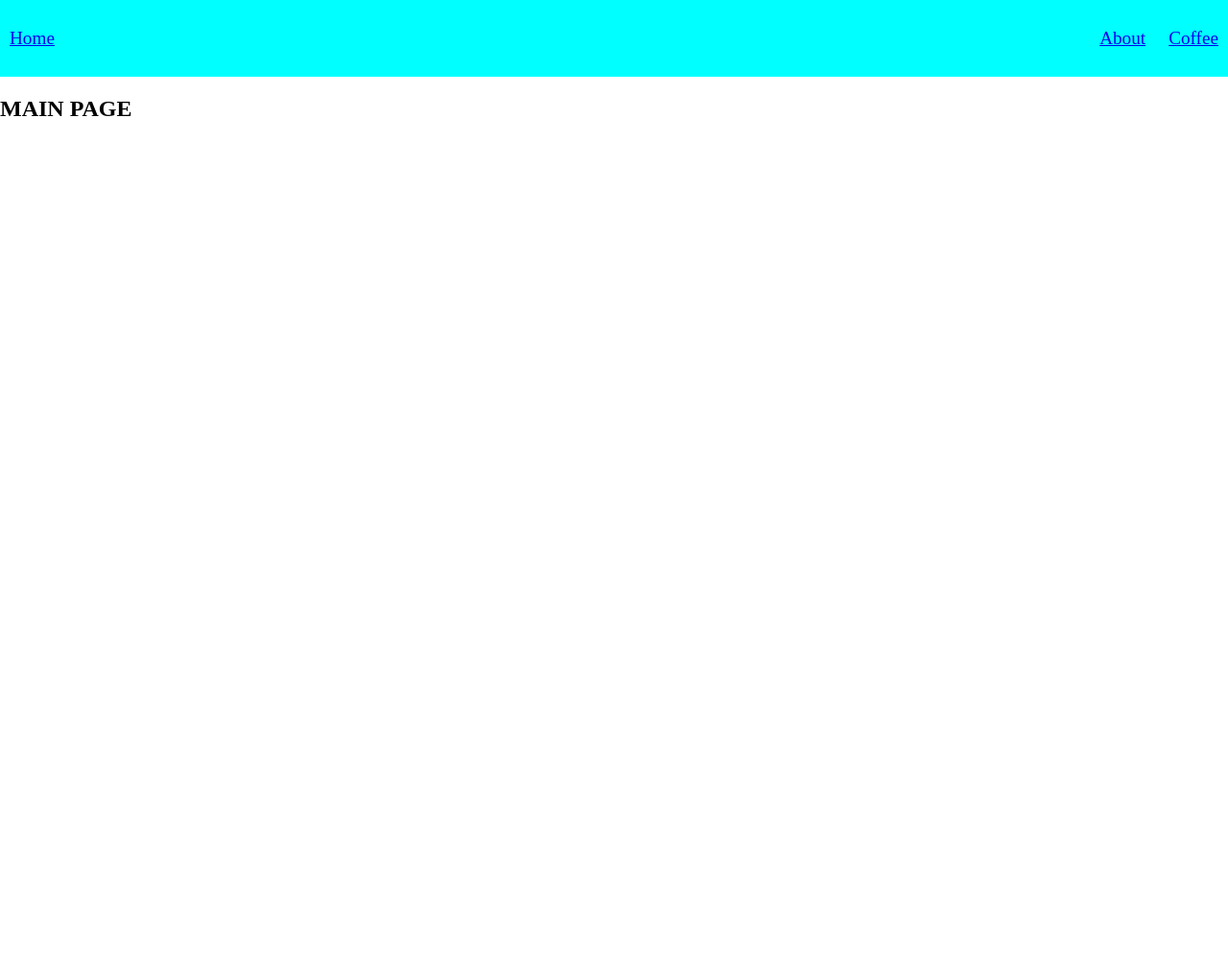
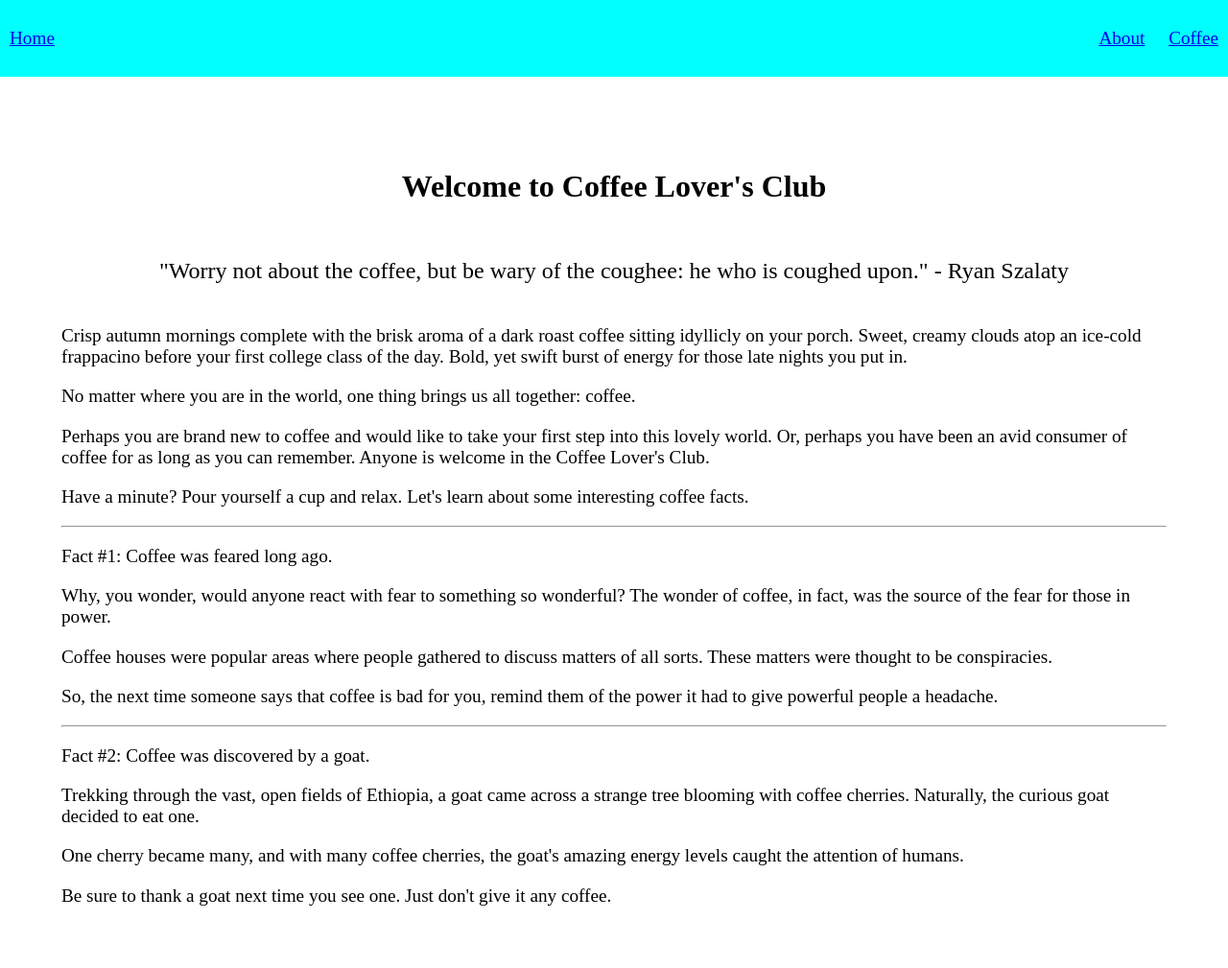
Before and after one commit to ryan-szalaty/Coffee-Lovers-Club, a Flask app: page / in a window 1280 px wide. Shown: the whole page at 96% size. Before the commit the page ends 121 px from the top, so only its background shows below. Run offline with Flask 3, Linux system fonts and the light colour scheme.

Commit message:
Added HTML.

```diff
--- a/static/styles.css
+++ b/static/styles.css
@@ -2,6 +2,7 @@ body {
     margin: 0;
     width: auto;
     height: auto;
+    font-size: 1.2rem;
 }
 
 .navbar {
@@ -15,12 +16,10 @@ body {
 }
 
 .navbar-left a {
-    font-size: 1.2rem;
     margin-left: 10px;
 }
 
 .navbar-right a {
-    font-size: 1.2rem;
     margin-left: 10px;
     margin-right: 10px;
 }
@@ -34,3 +33,23 @@ body {
     font-size: 1.3rem;
     color: green;
 }
+
+.main {
+    margin: 5%;
+}
+
+.banner {
+    display: flex;
+    flex-direction: column;
+    align-items: center;
+    justify-content: center;
+}
+
+.title {
+    font-size: 2rem;
+    font-weight: bolder;
+}
+
+.title-text {
+    font-size: 1.5rem;
+}
--- a/templates/index.html
+++ b/templates/index.html
@@ -8,6 +8,59 @@
   </div>
   {% endif %} {% endwith %}
 
-  <h1>MAIN PAGE</h1>
+  <div class="banner">
+    <p class="title">Welcome to Coffee Lover's Club</p>
+    <p class="title-text">"Worry not about the coffee, but be wary of the coughee: he who is coughed upon." - Ryan Szalaty</p>
+  </div>
+
+  <p>
+    Crisp autumn mornings complete with the brisk aroma of a dark roast coffee sitting idyllicly on your porch.
+    Sweet, creamy clouds atop an ice-cold frappacino before your first college class of the day.
+    Bold, yet swift burst of energy for those late nights you put in.
+  </p>
+  <p>
+    No matter where you are in the world, one thing brings us all together: coffee.
+  </p>
+  <p>
+    Perhaps you are brand new to coffee and would like to take your first step into this lovely world.
+    Or, perhaps you have been an avid consumer of coffee for as long as you can remember.
+    Anyone is welcome in the Coffee Lover's Club.
+  </p>
+  <p>
+    Have a minute? Pour yourself a cup and relax. Let's learn about some interesting coffee facts.
+  </p>
+  <hr>
+  <div class="coffee-facts">
+    <div class="coffee-fact">
+      <p>
+        Fact #1: Coffee was feared long ago.
+      </p>
+      <p>
+        Why, you wonder, would anyone react with fear to something so wonderful? The wonder of coffee, in fact, was the source of the fear for those in power.
+      </p>
+      <p>
+        Coffee houses were popular areas where people gathered to discuss matters of all sorts. These matters were thought to be conspiracies.
+      </p>
+      <p>
+        So, the next time someone says that coffee is bad for you, remind them of the power it had to give powerful people a headache.
+      </p>
+    </div>
+    <hr>
+    <div class="coffee-fact">
+      <p>
+        Fact #2: Coffee was discovered by a goat.
+      </p>
+      <p>
+        Trekking through the vast, open fields of Ethiopia, a goat came across a strange tree blooming with coffee cherries. Naturally, the curious goat decided to eat one.
+      </p>
+      <p>
+        One cherry became many, and with many coffee cherries, the goat's amazing energy levels caught the attention of humans.
+      </p>
+      <p>
+        Be sure to thank a goat next time you see one. Just don't give it any coffee.
+      </p>
+    </div>
+  </div>
+
 </section>
 {% endblock %}
```
